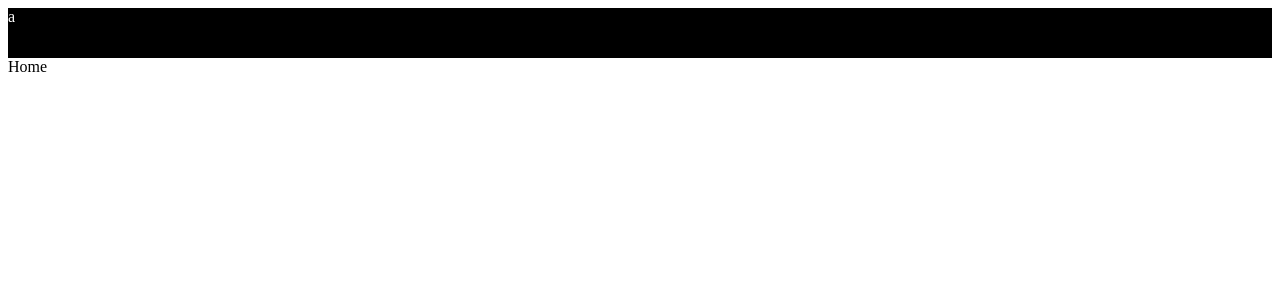
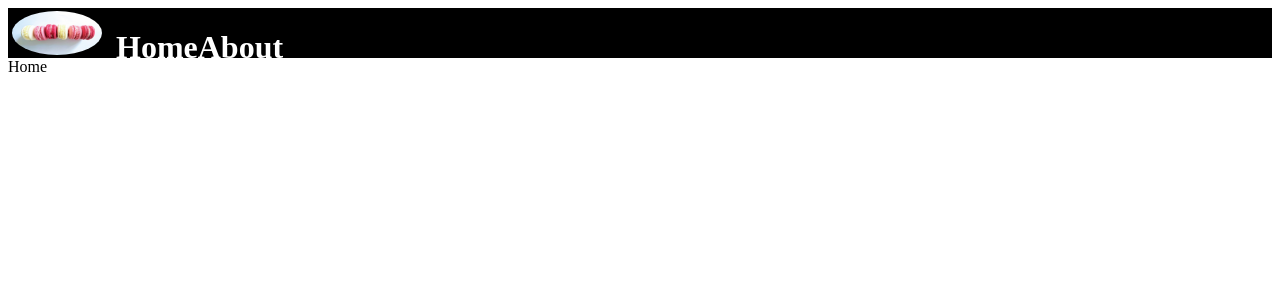
Before and after one commit to paolov1928/handmade-cakes, a React (Create React App) app: page / in a window 1280 px wide. Shown: the top 300 px of the page. Built offline with nearby package versions, Linux system fonts and the light colour scheme.

Commit message:
Add navbar styling and logo

```diff
--- a/src/components/Navbar.js
+++ b/src/components/Navbar.js
@@ -1,5 +1,6 @@
-import React from "react"
-import styled, { css } from "styled-components"
+import React from "react";
+import styled, { css } from "styled-components";
+import macaroons from "../images/macaroons.jpeg";
 
 const NavbarContainer = styled.div`
   text-align: center;
@@ -7,10 +8,28 @@ const NavbarContainer = styled.div`
   color: white;
   height: 50px;
   display: flex;
-`
+`;
+
+const Logo = styled.img`
+  float: left;
+  margin-right: 10px;
+  width: 90px;
+  border-radius: 50%;
+  padding: 3px 4px;
+`;
+
+const NavbarLinks = styled.h1`
+  color: white;
+`;
 
 const Navbar = () => {
-  return <NavbarContainer>a</NavbarContainer>
-}
+  return (
+    <NavbarContainer>
+      <Logo alt={"logo"} src={macaroons} />
+      <NavbarLinks>Home</NavbarLinks>
+      <NavbarLinks>About</NavbarLinks>
+    </NavbarContainer>
+  );
+};
 
-export default Navbar
+export default Navbar;
```
Also changed, not shown: 1 other file (tests, documents, lock files or other folders).
